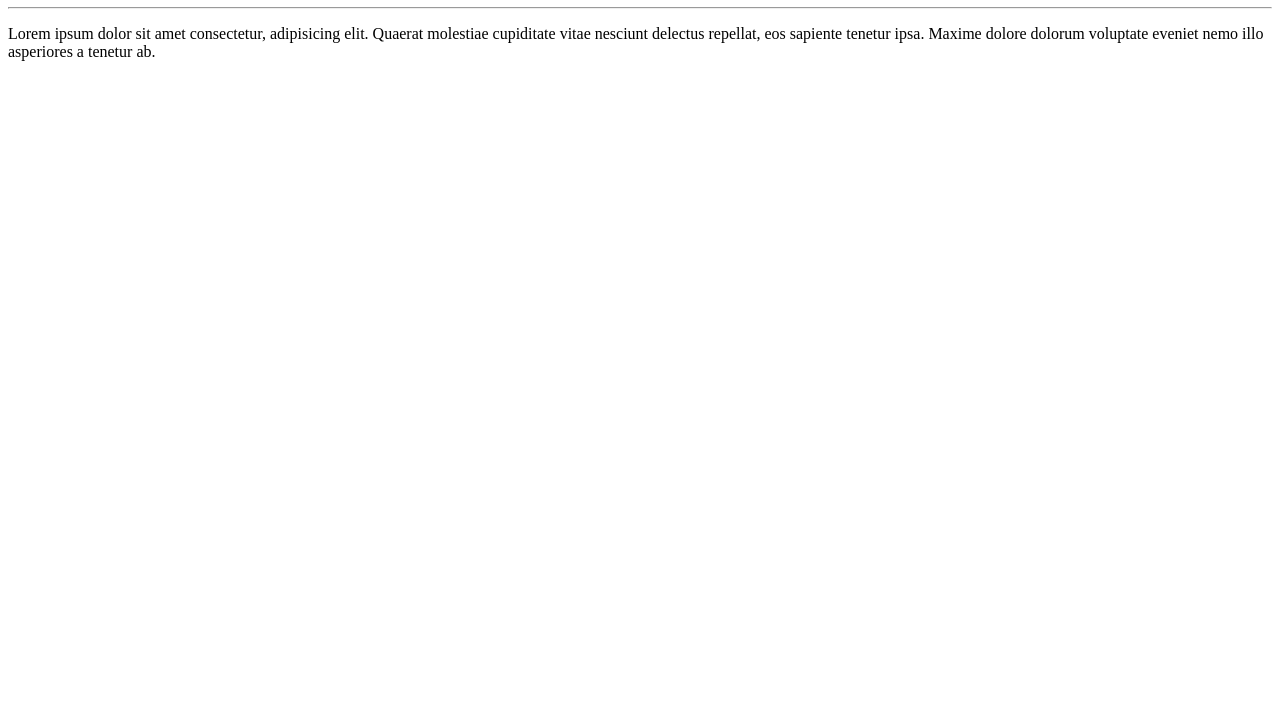
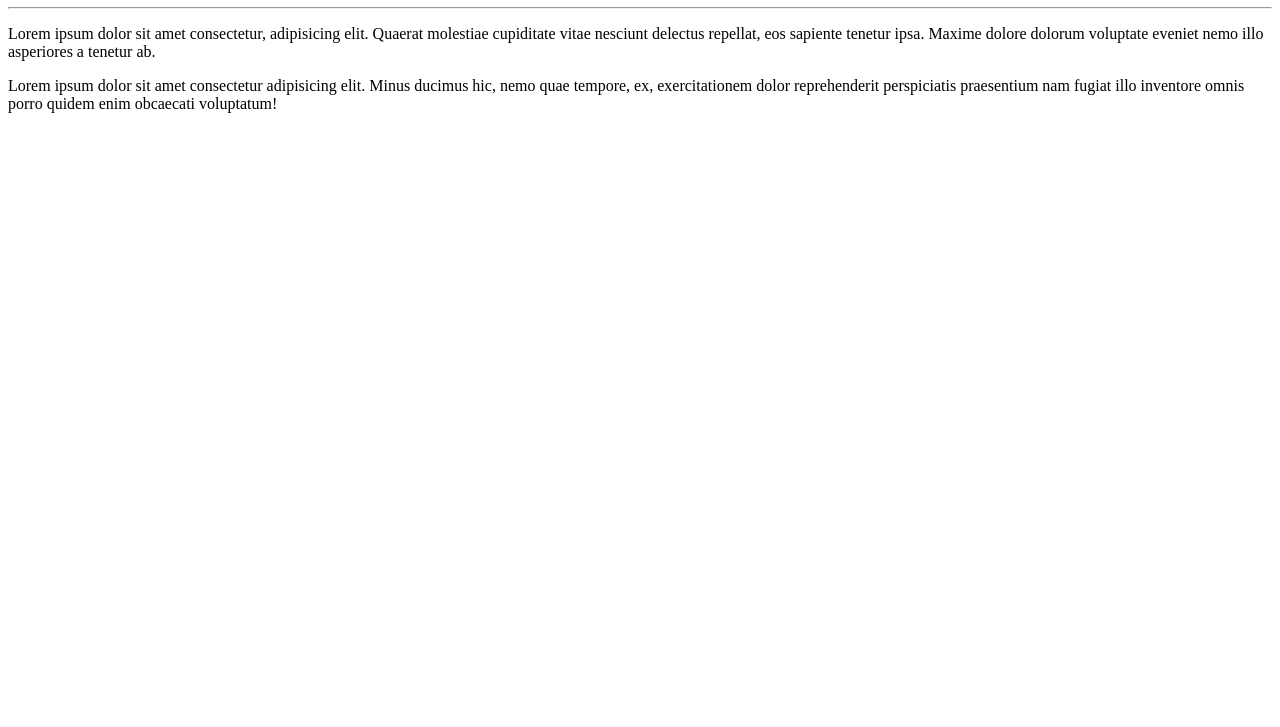
Before and after one commit to kakazzinha/kakazzinha, a plain HTML site: page github/index.html in a window 1280 px wide. Shown: the part 73-800 px from the top of the page. Drawn offline with Linux system fonts and the light colour scheme.

Commit message:
adicionando outro paragrafo

```diff
--- a/github/index.html
+++ b/github/index.html
@@ -10,6 +10,6 @@
     <h1>olá mundooo</h1>
     <hr>
     <p>Lorem ipsum dolor sit amet consectetur, adipisicing elit. Quaerat molestiae cupiditate vitae nesciunt delectus repellat, eos sapiente tenetur ipsa. Maxime dolore dolorum voluptate eveniet nemo illo asperiores a tenetur ab.</p>
-
+<p>Lorem ipsum dolor sit amet consectetur adipisicing elit. Minus ducimus hic, nemo quae tempore, ex, exercitationem dolor reprehenderit perspiciatis praesentium nam fugiat illo inventore omnis porro quidem enim obcaecati voluptatum!</p>
 </body>
 </html>
```
